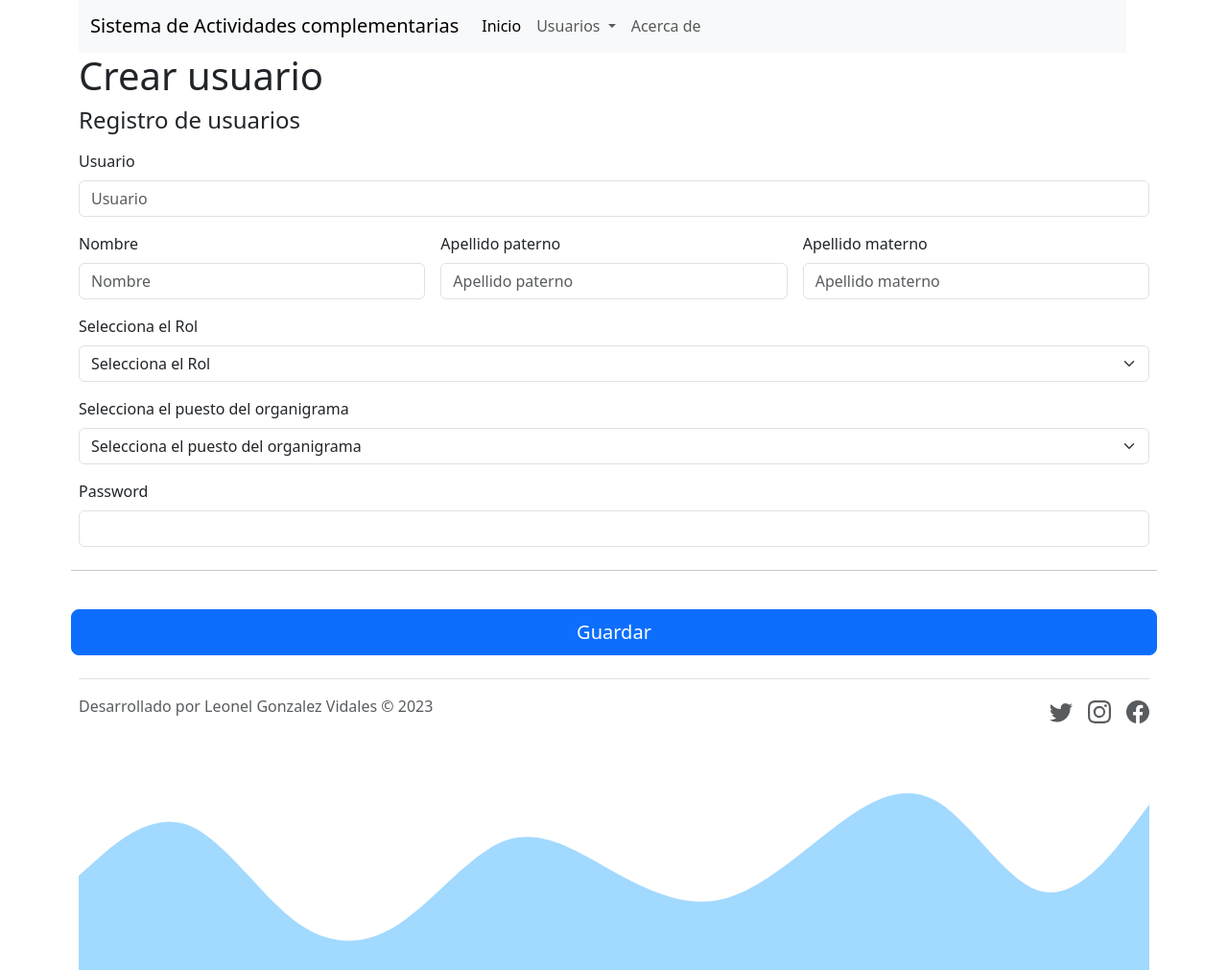
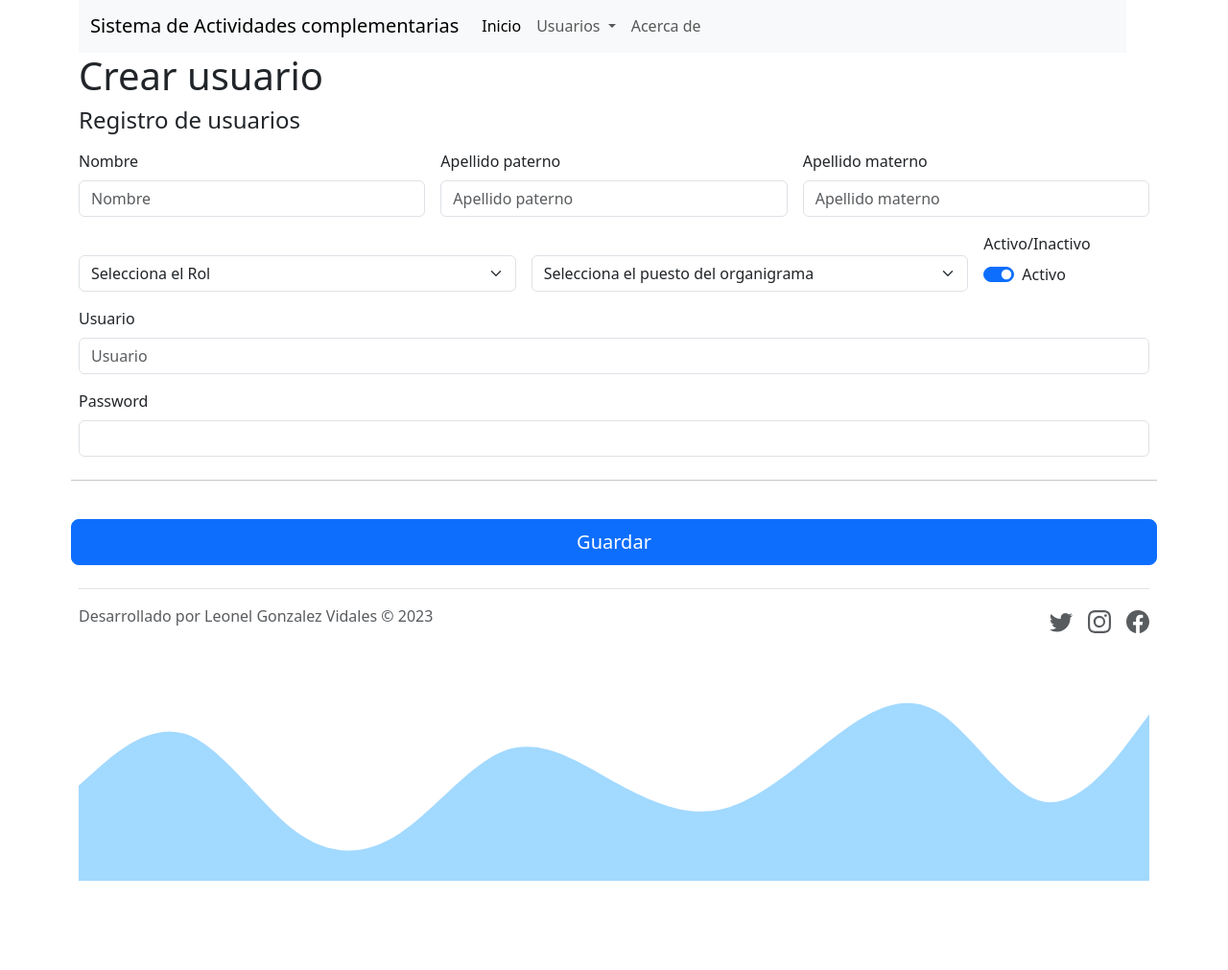
Before and after one commit to L3onet/ProyectoDAW, a PHP site: page /proyecto/usuarios/create in a window 1280 px wide. Shown: the part 91-1102 px from the top of the page at 96% size. After the commit the page ends 1009 px from the top, so only its background shows below. Run offline with PHP 8.4, Linux system fonts and the light colour scheme; data that the repository does not hold is empty.

Commit message:
Se agrego un switch para agregar el estado (activo o inactivo) al formulario crear usuario

```diff
--- a/controllers/UsuariosController.php
+++ b/controllers/UsuariosController.php
@@ -40,7 +40,13 @@ require_once 'models/usuario.php';
       $apellidom = isset($_POST['apellidom']) ? $_POST['apellidom'] : false;
       $rol = isset($_POST['rol']) ? $_POST['rol'] : false;
       $organigrama = isset($_POST['organigrama']) ? $_POST['organigrama'] : false;
+      $activar = isset($_POST['active']) ? $_POST['active'] : false;
 			$password = isset($_POST['password']) ? $_POST['password'] : false;
+      if($activar == 1){
+        $activo = 1;
+      } else {
+        $activo = 0;
+      }
 
       if($usuario && $nombre && $apellidop && $apellidom && $rol && $organigrama && $password){
         $usuarios = new Usuario();
@@ -50,6 +56,7 @@ require_once 'models/usuario.php';
         $usuarios->setApellido_materno($apellidom);
         $usuarios->setId_rol($rol);
         $usuarios->setId_organigrama($organigrama);
+        $usuarios->setEstado($activo);
 				$usuarios->setId_pass($password);
         $save = $usuarios->save();
 
--- a/models/usuario.php
+++ b/models/usuario.php
@@ -99,8 +99,7 @@ class Usuario{
     }
 
     public function save(){
-        $sql = "INSERT INTO usuarios (USUARIO, ID_ROL, NOMBRE, APELLIDO_PATERNO, APELLIDO_MATERNO, ID_ORGANIGRAMA, PASS, ESTADO) VALUES('{$this->getUsuario()}', '{$this->getId_rol()}', '{$this->getNombre()}', '{$this->getApellido_paterno()}', '{$this->getApellido_materno()}', '{$this->getId_organigrama()}', '{$this->getId_pass()}', '1');";
-        #INSERT INTO `usuarios` (`USUARIO`, `ID_ROL`, `NOMBRE`, `APELLIDO_PATERNO`, `APELLIDO_MATERNO`, `ID_ORGANIGRAMA`, `PASS`, `ESTADO`) VALUES ('Valeria', '1', 'Valeria', 'Alvarez', 'Lopz', '46', SHA1('leonel'), '1');
+        $sql = "INSERT INTO usuarios (USUARIO, ID_ROL, NOMBRE, APELLIDO_PATERNO, APELLIDO_MATERNO, ID_ORGANIGRAMA, PASS, ESTADO) VALUES('{$this->getUsuario()}', '{$this->getId_rol()}', '{$this->getNombre()}', '{$this->getApellido_paterno()}', '{$this->getApellido_materno()}', '{$this->getId_organigrama()}', '{$this->getId_pass()}', '{$this->getEstado()}');";
 		$save = $this->db->query($sql);
 
 		$result = false;
--- a/views/usuario/create.php
+++ b/views/usuario/create.php
@@ -3,12 +3,7 @@
 <h4 class="mb-3">Registro de usuarios</h4>
         <form class="needs-validation" action="<?=base_url?>usuarios/save" method="POST">
           <div class="row g-3">
-          <div class="col-12">
-              <label for="usuario" class="form-label">Usuario</label>
-              <div class="input-group has-validation">
-                <input type="text" class="form-control" name="usuario" id="usuario" placeholder="Usuario" required>
-              </div>
-            </div>
+
 
             <div class="col-sm-4">
               <label for="nombre" class="form-label">Nombre</label>
@@ -25,20 +20,35 @@
               <input type="text" data-provide="datepicker" class="form-control" id="apellidom" name="apellidom" placeholder="Apellido materno" value="" required>
             </div>
 
-            <div class="col-sm-12">
-              <label for="rol" class="form-label">Selecciona el Rol</label>
+            <div class="col-sm-5">
+              <label for="rol" class="form-label"></label>
               <?php
                 $rol = new rolController();
                 $rol->select()
               ?>
             </div>
 
-            <div class="col-sm-12">
-              <label for="organigrama" class="form-label">Selecciona el puesto del organigrama</label>
+            <div class="col-sm-5">
+              <label for="organigrama" class="form-label"></label>
               <?php
                 $organigrama = new organigramaController();
                 $organigrama->select()
               ?>
+            </div>
+
+            <div class="col-sm-2">
+            <label for="organigrama" class="form-label">Activo/Inactivo</label>
+              <div class="form-check form-switch">
+                <input class="form-check-input" value="1" type="checkbox" id="active" name="active" checked="" kl_vkbd_parsed="true">
+                <label class="form-check-label" for="formSwitchCheckChecked">Activo</label>
+              </div>
+            </div>
+
+            <div class="col-12">
+              <label for="usuario" class="form-label">Usuario</label>
+              <div class="input-group has-validation">
+                <input type="text" class="form-control" name="usuario" id="usuario" placeholder="Usuario" required>
+              </div>
             </div>
 
             <div class="col-12">
```
